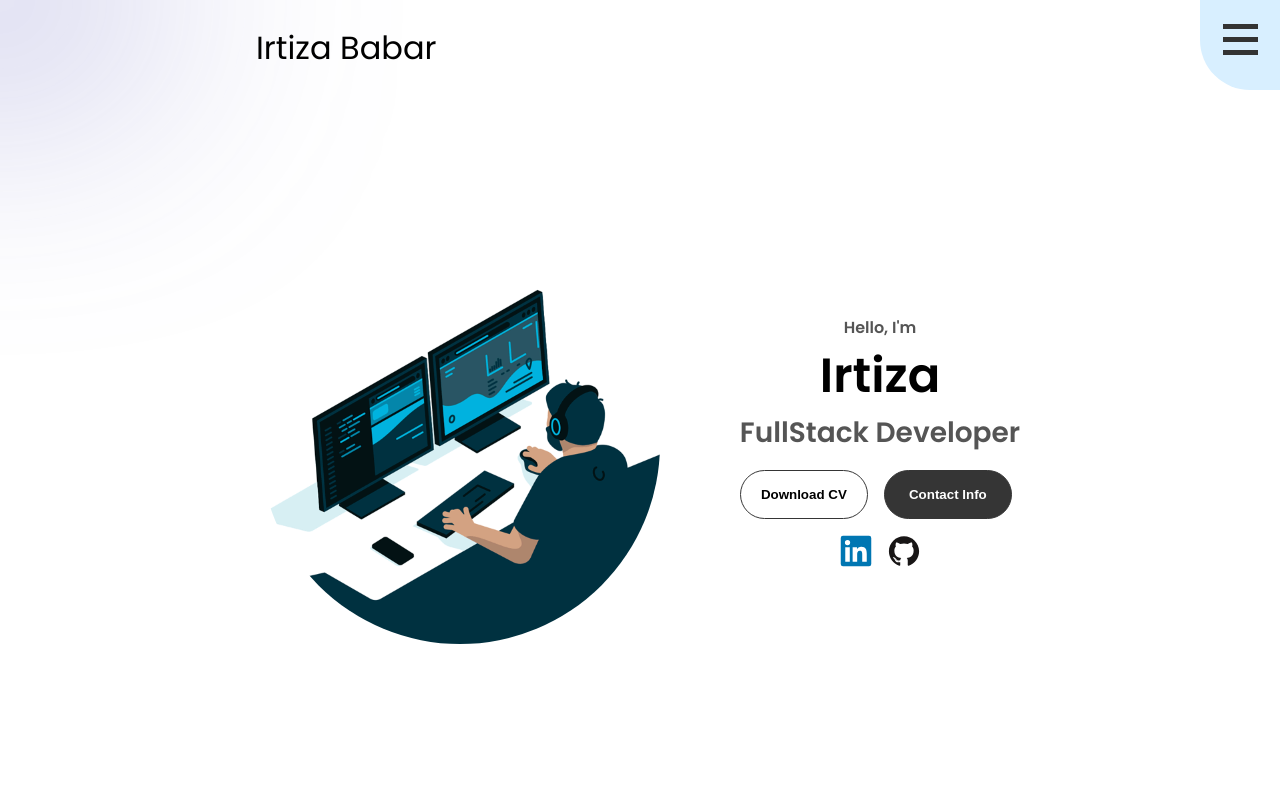
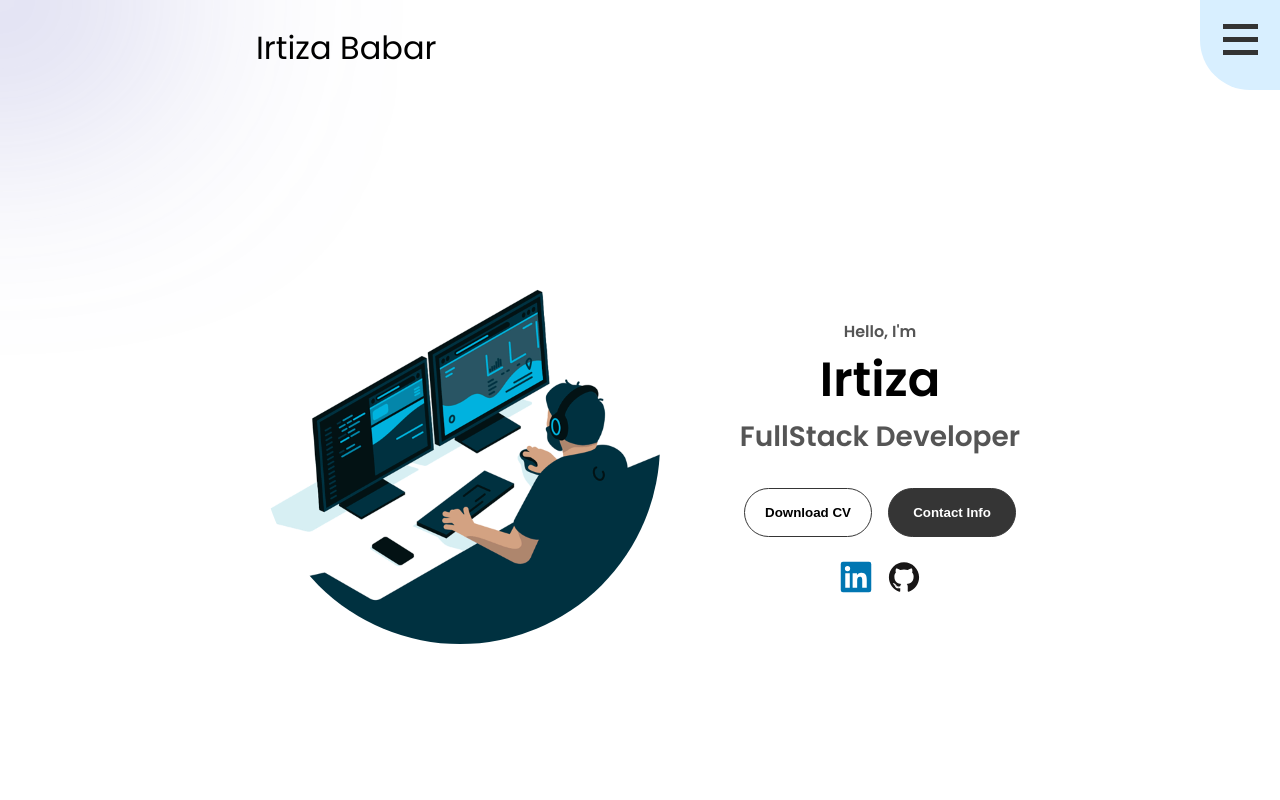
Before and after one commit to Irtiza90/irtiza90.github.io, an Astro site: page / in a window 1280 px wide. Shown: the top 800 px of the page. Built offline with nearby package versions, Linux system fonts and the light colour scheme; Astro itself is replaced by a stand-in of ours.

Commit message:
fix SEO + heading issues on home

```diff
--- a/src/layouts/Layout.astro
+++ b/src/layouts/Layout.astro
@@ -38,6 +38,5 @@ const { title, description = SITE.description } = Astro.props;
     <Footer />
 
     <script src="../scripts/script.js"></script>
-    <script src="../scripts/index.js"></script>
 	</body>
 </html>
--- a/src/pages/index.astro
+++ b/src/pages/index.astro
@@ -34,10 +34,14 @@ const description = SITE.description;
       <!-- <Image src={codingImg} alt="Person Coding gif" loading={"eager"} fetchpriority={"high"} /> -->
     </div>
     <div class="section__text">
-      <p class="section__text__p1">Hello, I'm</p>
-      <h1 class="title">Irtiza</h1>
-      <p class="section__text__p2">FullStack Developer</p>
-      <div class="btn-container">
+      <div id="intro">
+        <h1 class="intro__heading">
+          <span class="intro__start">Hello, I'm</span>
+          <span class="intro__name">Irtiza</span>
+        </h1>
+        <h2 class="intro__subheading">FullStack Developer</h2>
+      </div>
+      <div class="btn-container justify-content-center mb-4">
         <a href={SITE.cv} target="_blank" class="no-style" aria-label="Download CV">
           <button class="btn btn-color-2" type="button">Download CV</button>
         </a>
@@ -149,7 +153,7 @@ const description = SITE.description;
 
     <div id="projects-container" class="container experience-details-container smooth-content">
       <p class="section__text__p1">Browse My Recent</p>
-      <h1 class="title">Projects</h1>
+      <h2 class="title">Projects</h2>
 
       <div class="about-containers">
         {PROJECTS.map(project => (
@@ -160,7 +164,7 @@ const description = SITE.description;
                   <img src={project.image} alt={project.title} class="project-img img-fluid" decoding="async" loading="lazy" />
                 </div>
                 <div class="col-sm-12 col-md-6 col-lg-8">
-                  <h2 class="experience-sub-title project-title">{project.title}</h2>
+                  <h3 class="experience-sub-title project-title">{project.title}</h3>
 
                   <div class="d-none d-lg-block">
                     <div class="content" set:html={project.description}></div>
@@ -210,14 +214,14 @@ const description = SITE.description;
 
   <section id="contact">
     <p class="section__text__p1">Get in Touch</p>
-    <h1 class="title">Contact Me</h1>
+    <h2 class="title">Contact Me</h2>
     <div class="contact-info-upper-container">
       <div class="contact-info-container">
         <img src="/assets/icons/email.svg" alt="Email icon" class="icon contact-icon email-icon" height="40" width="40" loading="lazy" />
-        <p><a href="mailto:irtizababar90@gmail.com" aria-label="Email Me">irtizababar90@gmail.com</a></p>
+        <p><a href={"mailto:" + ABOUT.email} aria-label="Email Me">{ABOUT.email}</a></p>
       </div>
       <div class="contact-info-container">
-        <img src="/assets/icons/linkedin-txt.svg" alt="LinkedIn icon" class="icon contact-icon" height="40" width="40" style="object-fit: cover;" loading="lazy" />
+        <img src="/assets/icons/linkedin-txt.svg" alt="LinkedIn icon" class="icon contact-icon object-fit-cover" height="40" width="40" loading="lazy" />
         <p><a target="_blank" href={ABOUT.linkedin} aria-label="LinkedIn Profile">LinkedIn</a></p>
       </div>
     </div>
@@ -241,3 +245,4 @@ const description = SITE.description;
     };
   });
 </script>
+<script src="../scripts/index.js"></script>
--- a/src/styles/site.scss
+++ b/src/styles/site.scss
@@ -15,6 +15,36 @@ body, html {
   padding: 0;
   height: 100%;
   max-width: 100%;
+}
+
+#intro {
+  align-self: center;
+  text-align: center;
+  margin: 30px 0;
+
+  .intro__start {
+    font-weight: 600;
+    font-size: 16px;
+    color: rgb(85, 85, 85);
+    margin-bottom: 0;
+    display: block;
+  }
+
+  .intro__heading {
+    font-weight: 600;
+    font-size: 3rem;
+  }
+
+  .intro__name {
+    font-weight: 700;
+  }
+
+  .intro__subheading {
+    color: rgb(85, 85, 85);
+    font-size: 1.75rem;
+    margin-bottom: 1rem;
+    font-weight: 600;
+  }
 }
 
 .skills-container {
--- a/src/styles/utils.scss
+++ b/src/styles/utils.scss
@@ -1,3 +1,7 @@
+.object-fit-cover {
+  object-fit: cover !important;
+}
+
 .font-lora {
   font-family: "Lora", serif;
 }
```
